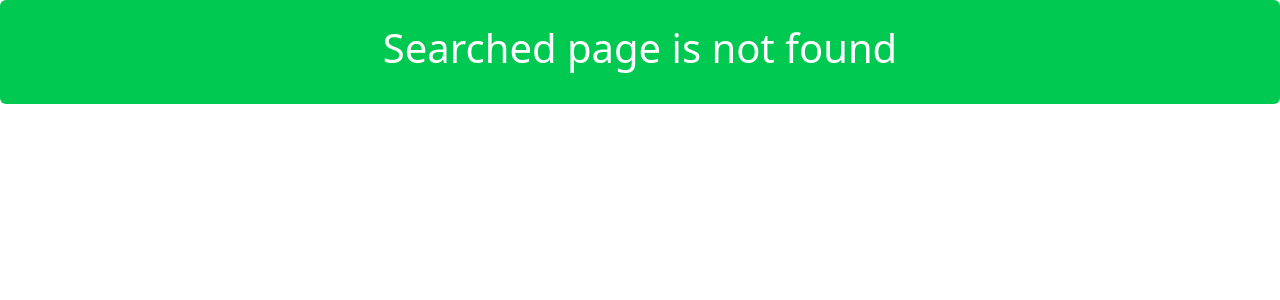
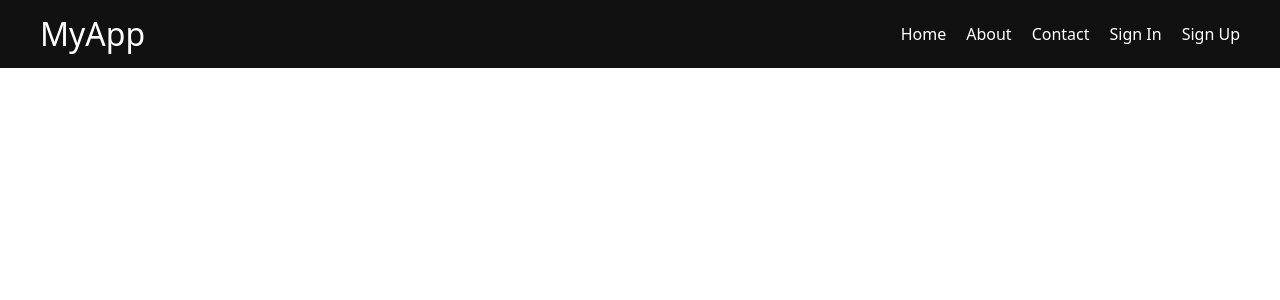
Before and after one commit to varun4747/nextJs-practice, a Next.js app in the folder my-app/: page /header in a window 1280 px wide. Before the commit this address had no page. Shown: the top 300 px of the page. Built offline with nearby package versions, Linux system fonts and the light colour scheme.

Commit message:
created header folder

```diff
--- /dev/null
+++ b/my-app/app/header/page.tsx
@@ -0,0 +1,48 @@
+"use client";
+
+
+import Link from "next/link";
+
+export default function Navbar() {
+  return (
+    <>
+      <div>
+        <nav style={styles.nav}>
+          <h2 style={styles.logo}>MyApp</h2>
+
+          <div style={styles.links}>
+            <Link href="/" style={styles.link}>Home</Link>
+            <Link href="/about" style={styles.link}>About</Link>
+            <Link href="/contact" style={styles.link}>Contact</Link>
+            <Link href="/SignIn" style={styles.link}>Sign In</Link>
+            <Link href="/signup" style={styles.link}>Sign Up</Link>
+          </div>
+        </nav>
+
+      </div>
+    </>
+
+  );
+}
+
+const styles = {
+  nav: {
+    display: "flex",
+    justifyContent: "space-between",
+    alignItems: "center",
+    padding: "15px 40px",
+    backgroundColor: "#111",
+    color: "#fff",
+  },
+  logo: {
+    margin: 0,
+  },
+  links: {
+    display: "flex",
+    gap: "20px",
+  },
+  link: {
+    color: "white",
+    textDecoration: "none",
+  },
+};
--- a/my-app/app/layout.tsx
+++ b/my-app/app/layout.tsx
@@ -1,25 +1,6 @@
-import type { Metadata } from "next";
-import { Geist, Geist_Mono } from "next/font/google";
 import "./globals.css";
 import "bootstrap/dist/css/bootstrap.min.css";
 
-
-
-
-const geistSans = Geist({
-  variable: "--font-geist-sans",
-  subsets: ["latin"],
-});
-
-const geistMono = Geist_Mono({
-  variable: "--font-geist-mono",
-  subsets: ["latin"],
-});
-
-export const metadata: Metadata = {
-  title: "Create Next App",
-  description: "Generated by create next app",
-};
 
 export default function RootLayout({
   children,
@@ -28,11 +9,10 @@ export default function RootLayout({
 }>) {
   return (
     <html lang="en">
-      <body
-        className={`${geistSans.variable} ${geistMono.variable} antialiased`}
-      >
+      <body>
+        <header/>
         {children}
-
+         <footer/>
 
       </body>
     </html>
```
